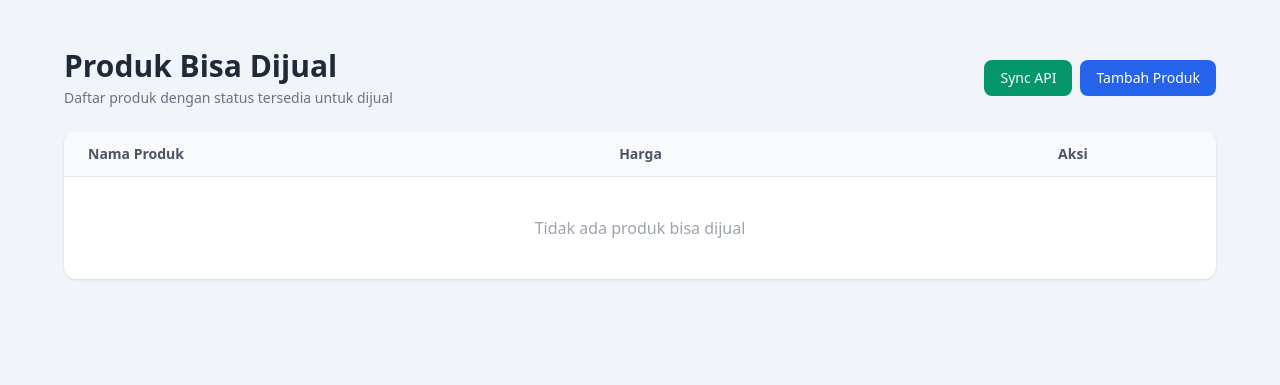
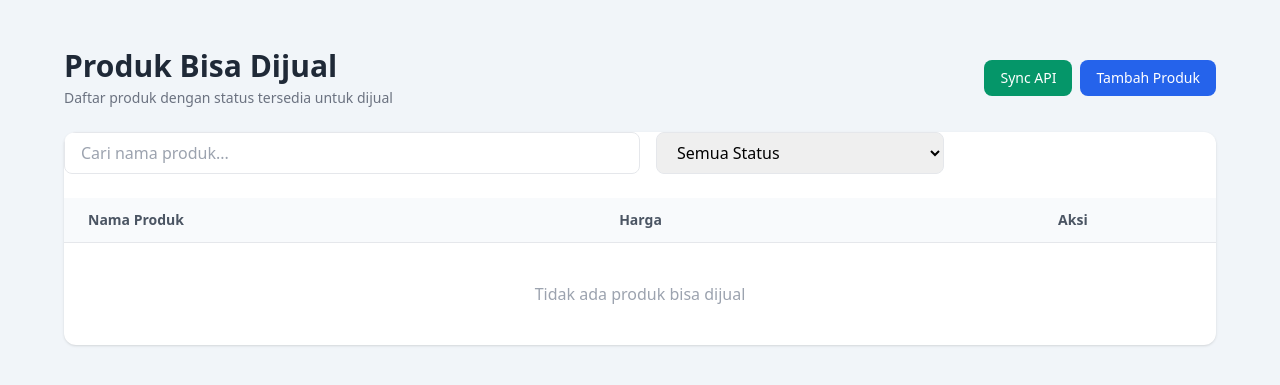
Before and after one commit to aliadwnt/fastprint_test, a Django app: page /produk/ in a window 1280 px wide. Shown: the top 385 px of the page. Run offline with Django 5.2, Linux system fonts and the light colour scheme; data that the repository does not hold is empty; some libraries are stand-ins or nearby versions.

Commit message:
fix filter and search feature

```diff
--- a/produk/controllers/produkController.py
+++ b/produk/controllers/produkController.py
@@ -1,21 +1,42 @@
 from django.shortcuts import render, redirect, get_object_or_404
 from django.core.paginator import Paginator
+from django.db.models import Q
+from django.db.models.functions import Lower
 
 from produk.models import Produk, Kategori, Status
 from produk.forms.produkForm import ProdukForm
 from produk.services.apiService import fetch_produk_api
 
+
 def index(request):
-    qs = Produk.objects.filter(
+    q = request.GET.get('q', '').strip()
+    status = request.GET.get('status', '').strip()
+
+    produk = Produk.objects.filter(
         status__nama_status__iexact="bisa dijual"
-    ).order_by("nama_produk")
+    )
 
-    paginator = Paginator(qs, 10)  # 10 data per halaman
-    page_number = request.GET.get("page")
-    produk = paginator.get_page(page_number)
+    if q:
+        produk = produk.annotate(
+            nama_lower=Lower('nama_produk')
+        ).filter(
+            nama_lower__contains=q.lower()
+        )
 
-    return render(request, "index.html", {
-        "produk": produk
+    if status:
+        produk = produk.filter(status__nama_status__iexact=status)
+
+    paginator = Paginator(produk, 10)
+    page_number = request.GET.get('page')
+    produk_page = paginator.get_page(page_number)
+
+    status_list = Status.objects.all()
+
+    return render(request, 'index.html', {
+        'produk': produk_page,
+        'status_list': status_list,
+        'q': q,
+        'status': status,
     })
 
 def create(request):
--- a/produk/templates/index.html
+++ b/produk/templates/index.html
@@ -30,7 +30,33 @@
     </div>
 
     <div class="bg-white rounded-xl shadow overflow-hidden">
+        <form method="get" class="mb-6" id="filterForm">
+          <div class="flex flex-col sm:flex-row gap-4">
+            <input
+              type="text"
+              name="q"
+              value="{{ q }}"
+              placeholder="Cari nama produk..."
+              class="w-full sm:w-1/2 px-4 py-2 border rounded-lg
+                    focus:ring-2 focus:ring-blue-500 focus:outline-none"
+            />
 
+            <select
+              name="status"
+              onchange="this.form.submit()"
+              class="w-full sm:w-1/4 px-4 py-2 border rounded-lg
+                    focus:ring-2 focus:ring-blue-500 focus:outline-none">
+              <option value="">Semua Status</option>
+              {% for s in status_list %}
+                <option value="{{ s.nama_status }}"
+                  {% if status == s.nama_status %}selected{% endif %}>
+                  {{ s.nama_status }}
+                </option>
+              {% endfor %}
+            </select>
+
+          </div>
+        </form>
       <table class="w-full">
         <thead class="bg-slate-50 border-b">
           <tr>
@@ -110,7 +136,7 @@
   <div class="flex items-center gap-2">
 
     {% if produk.has_previous %}
-      <a href="?page={{ produk.previous_page_number }}"
+<a href="?page={{ produk.previous_page_number }}&q={{ q }}&status={{ status }}"
          class="px-3 py-1 rounded-md bg-white border text-sm hover:bg-slate-100">
         Prev
       </a>
@@ -126,15 +152,16 @@
           {{ num }}
         </span>
       {% else %}
-        <a href="?page={{ num }}"
-           class="px-3 py-1 rounded-md bg-white border text-sm hover:bg-slate-100">
+        <a href="?page={{ num }}&q={{ q }}&status={{ status }}"
+          class="px-3 py-1 rounded-md bg-white border text-sm hover:bg-slate-100">
           {{ num }}
         </a>
+
       {% endif %}
     {% endfor %}
 
     {% if produk.has_next %}
-      <a href="?page={{ produk.next_page_number }}"
+      <a href="?page={{ produk.next_page_number }}&q={{ q }}&status={{ status }}"
          class="px-3 py-1 rounded-md bg-white border text-sm hover:bg-slate-100">
         Next
       </a>
@@ -154,3 +181,14 @@
   </div>
 
 </body>
+<script>
+  let timer;
+  const searchInput = document.querySelector('input[name="q"]');
+
+  searchInput.addEventListener('keyup', function (e) {
+    clearTimeout(timer);
+    timer = setTimeout(() => {
+      this.form.submit();
+    }, 800);
+  });
+</script>
```
